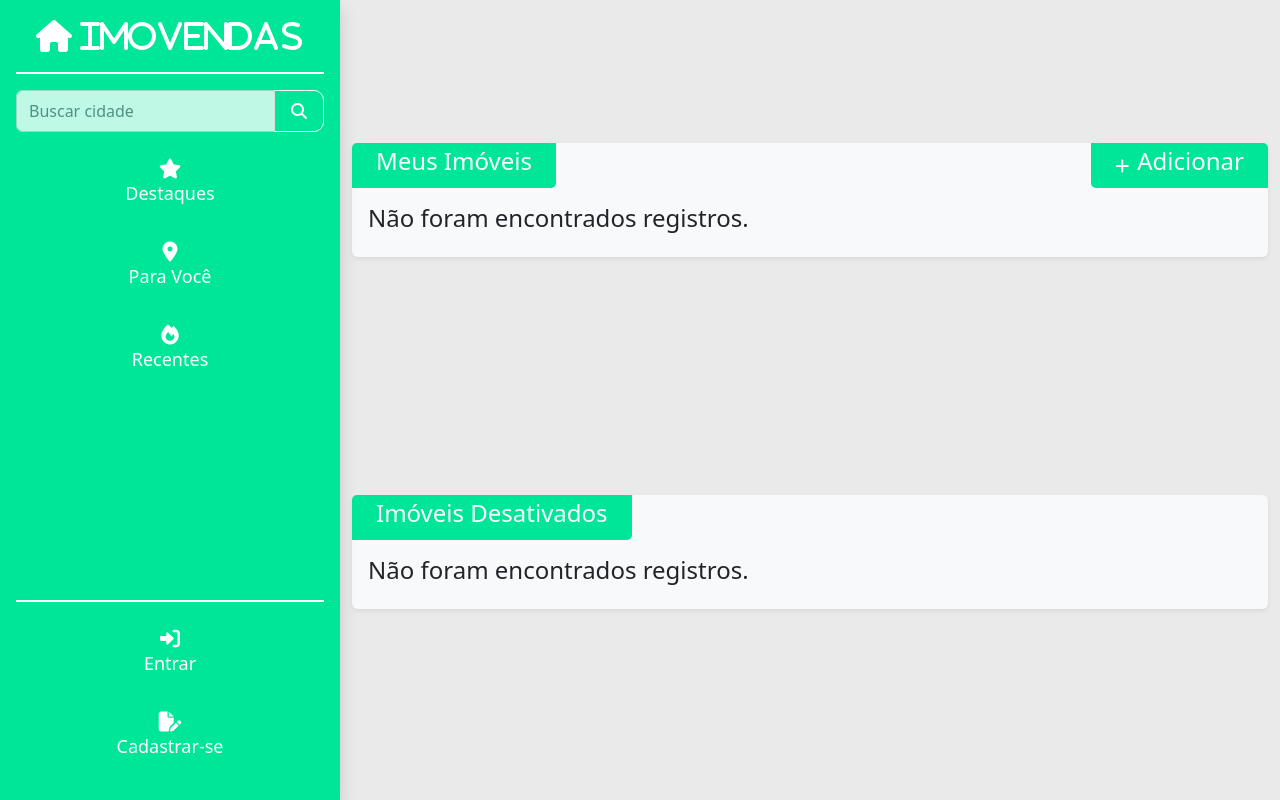
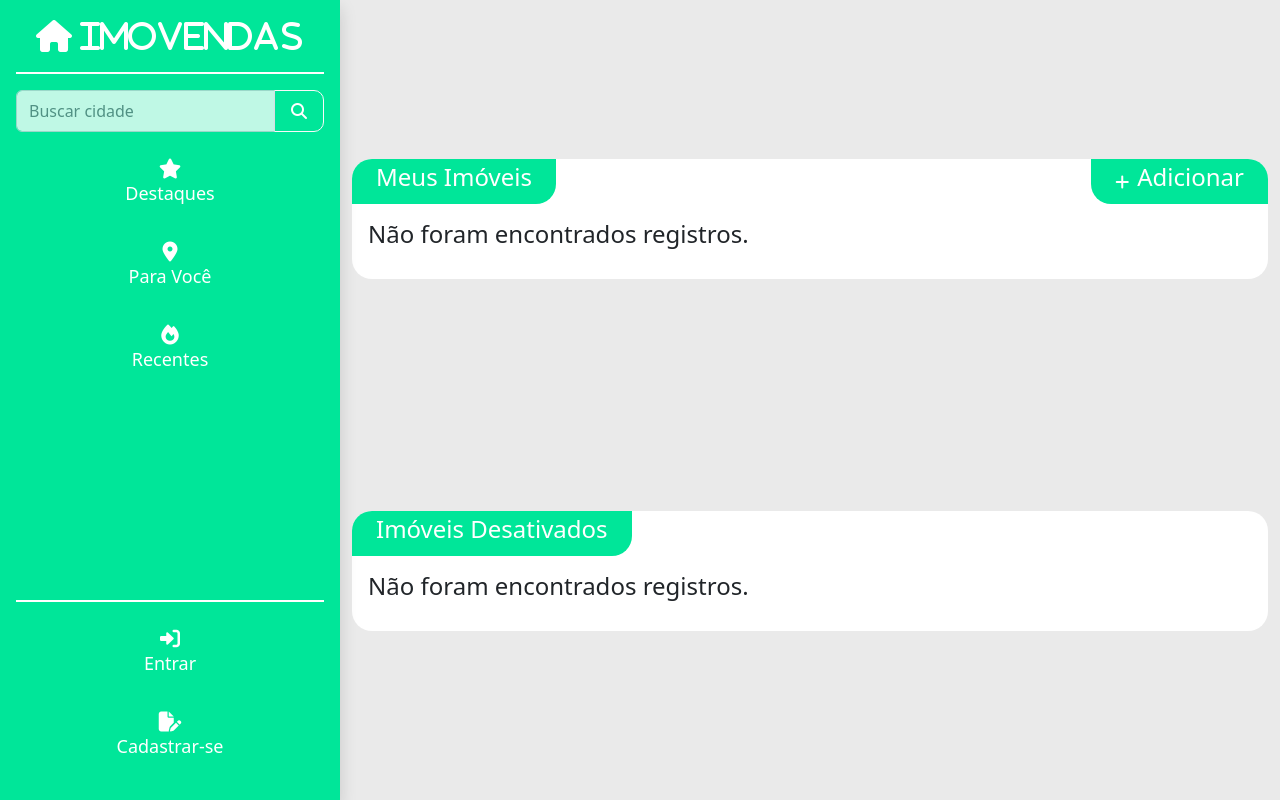
Before and after one commit to ifpr-paranavai/ImoVendas, a Django app: template cadastros/templates/cadastros/imovel-list.html in a window 1280 px wide. Run offline with Django 4.2, Linux system fonts and the light colour scheme; the template is opened without the code that fills it, so the values that code supplies are empty; some libraries are stand-ins or nearby versions.

Commit message:
estilização padronização

```diff
--- a/administrativo/templates/administrativo/index.html
+++ b/administrativo/templates/administrativo/index.html
@@ -4,7 +4,7 @@
 
 
 {% block content %}
-<div class="shadow-sm rounded bg-light mb-5">
+<div class="contentCardStyle">
     <div class="d-flex justify-content-between">
         <div class="px-4 py-1 cardTitle hoverTransition text-white">
             <h4>Pendentes</h4>
--- a/administrativo/templates/administrativo/movs.html
+++ b/administrativo/templates/administrativo/movs.html
@@ -4,7 +4,7 @@
 
 
 {% block content %}
-<div class="shadow-sm rounded bg-light mb-5">
+<div class="contentCardStyle">
     <div class="d-flex justify-content-between">
         <div class="px-4 py-1 cardTitle hoverTransition text-white">
             <h4>Movimentações</h4>
--- a/administrativo/templates/administrativo/rotina.html
+++ b/administrativo/templates/administrativo/rotina.html
@@ -4,7 +4,7 @@
 
 {% block content %}
 
-<div class="shadow-sm rounded bg-light mb-5">
+<div class="contentCardStyle">
     <div class="d-flex justify-content-between">
         <div class="px-4 py-1 cardTitle hoverTransition text-white">
             <h4>Rotinas</h4>
--- a/administrativo/templates/administrativo/users.html
+++ b/administrativo/templates/administrativo/users.html
@@ -5,7 +5,7 @@
 {% load admin_tags %}
 
 {% block content %}
-<div class="shadow-sm rounded bg-light mb-5">
+<div class="contentCardStyle">
     <div class="d-flex justify-content-between">
         <div class="px-4 py-1 cardTitle hoverTransition text-white">
             <h4>Usuários</h4>
--- a/cadastros/templates/cadastros/imovel-form.html
+++ b/cadastros/templates/cadastros/imovel-form.html
@@ -6,7 +6,7 @@
 
 {% block content %}
 
-<div class="shadow rounded bg-light w-75 mx-auto pb-5 mb-5">
+<div class="contentCardStyle">
   <div class="modal fade" id="exampleModal" tabindex="-1" aria-labelledby="exampleModalLabel" aria-hidden="true">
     <div class="modal-dialog">
       <div class="modal-content">
--- a/cadastros/templates/cadastros/imovel-list.html
+++ b/cadastros/templates/cadastros/imovel-list.html
@@ -4,7 +4,7 @@
 
 
 {% block content %}
-<div class="shadow-sm rounded bg-light mb-5">
+<div class="contentCardStyle">
     <div class="d-flex justify-content-between">
         <div class="px-4 py-1 cardTitle hoverTransition text-white">
             <h4>Meus Imóveis</h4>
@@ -68,7 +68,7 @@
     </div>
 </div>
 
-<div class="shadow-sm rounded bg-light mb-5">
+<div class="contentCardStyle">
     <div class="d-flex justify-content-between">
         <div class="px-4 py-1 cardTitle hoverTransition text-white">
             <h4>Imóveis Desativados</h4>
--- a/paginas/templates/paginas/imovel-pay.html
+++ b/paginas/templates/paginas/imovel-pay.html
@@ -6,7 +6,7 @@
 
 
 {% block content %}
-<div class="shadow-sm rounded bg-light mb-5">
+<div class="contentCardStyle">
     <div class="px-4 py-1 cardTitle hoverTransition text-white">
         <h4>{{ modo }}</h4>
     </div>
--- a/paginas/templates/paginas/imovel-view.html
+++ b/paginas/templates/paginas/imovel-view.html
@@ -4,7 +4,7 @@
 
 
 {% block content %}
-<div class="shadow-sm rounded bg-light mb-5">
+<div class="contentCardStyle">
     <div class="d-flex justify-content-between">
         <div class="px-4 py-1 cardTitle hoverTransition text-white">
             <h4>Imóvel</h4>
--- a/paginas/templates/paginas/index.html
+++ b/paginas/templates/paginas/index.html
@@ -4,7 +4,7 @@
 
 
 {% block content %}
-<div class="shadow-sm rounded bg-light mb-5">
+<div class="contentCardStyle">
     <div class="d-flex justify-content-between">
         <div class="px-4 py-1 cardTitle hoverTransition text-white">
             <h4>Recomendado</h4>
@@ -56,7 +56,7 @@
     </div>
 </div>
 
-<div class="shadow-sm rounded bg-light mb-5">
+<div class="contentCardStyle">
     <div class="d-flex justify-content-between">
         <div class="px-4 py-1 cardTitle hoverTransition text-white">
             <h4>Destaques</h4>
@@ -106,7 +106,7 @@
     </div>
 </div>
 
-<div class="shadow-sm rounded bg-light mb-5">
+<div class="contentCardStyle">
     <div class="d-flex justify-content-between">
         <div class="px-4 py-1 cardTitle hoverTransition text-white">
             <h4>Novos</h4>
--- a/static/style.css
+++ b/static/style.css
@@ -59,6 +59,13 @@
   border-radius: 10px;
 }
 
+.contentCardStyle{
+  border-radius: 20px;
+  margin-bottom: 1%;
+  background-color: white;
+  min-height: 15vh;
+}
+
 .contentBlock {
   display: flex;
   flex-direction: column;
@@ -70,20 +77,20 @@
 .cardTitle {
   width: fit-content;
   background-color: var(--mainColor);
-  border-top-left-radius: 5px;
-  border-bottom-right-radius: 5px;
+  border-top-left-radius: 20px;
+  border-bottom-right-radius: 20px;
 }
 
 .cardTitleButton {
   background-color: var(--mainColor);
-  border-top-right-radius: 5px;
-  border-bottom-left-radius: 5px;
+  border-top-right-radius: 20px;
+  border-bottom-left-radius: 20px;
 }
 
 
 .cardButton {
   background-color: var(--mainColor);
-  border-radius: 5px;
+  border-radius: 20px;
 }
 
 .iconCircle {
--- a/usuarios/templates/usuarios/form-cadastro.html
+++ b/usuarios/templates/usuarios/form-cadastro.html
@@ -6,7 +6,7 @@
 
 {% block content %}
 
-<div class="shadow rounded bg-light w-75 mx-auto">
+<div class="contentCardStyle">
     <div class="px-4 py-1 cardTitle hoverTransition text-white">
         <h4>Cadastro de Perfil</h4>
     </div>
--- a/usuarios/templates/usuarios/form-login.html
+++ b/usuarios/templates/usuarios/form-login.html
@@ -6,7 +6,7 @@
 
 {% block content %}
 
-<div class="shadow rounded bg-light w-75 mx-auto">
+<div class="contentCardStyle">
     <div class="px-4 py-1 cardTitle hoverTransition text-white">
         <h4>Login</h4>
     </div>
```
Also changed, not shown: cadastros/templates/cadastros/imovel-search.html (+7 -8 lines), db.sqlite3.
